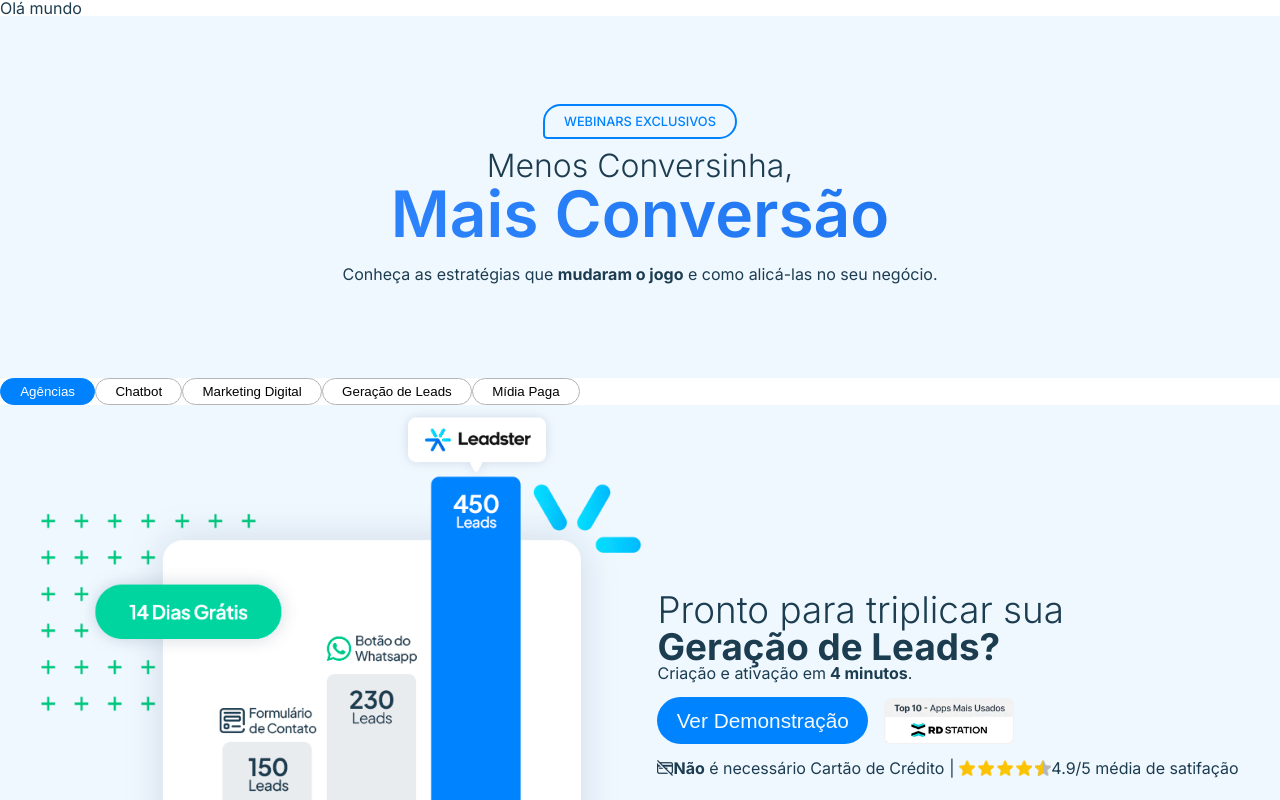
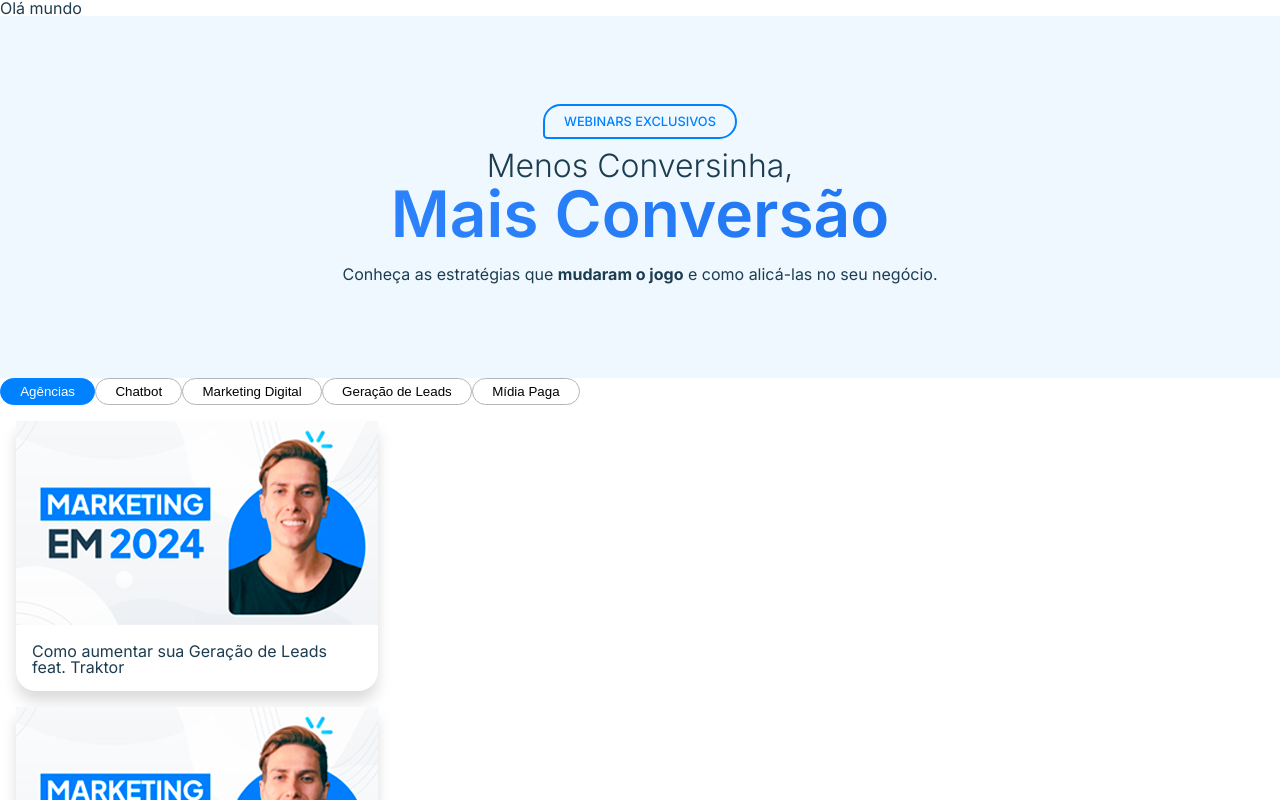
Before and after one commit to felipelamela/Teste_Leadster, a Next.js app: page / in a window 1280 px wide. Shown: the top 800 px of the page. Built offline with nearby package versions, Linux system fonts and the light colour scheme.

Commit message:
CardVideo  estatico

```diff
--- a/src/app/globals.css
+++ b/src/app/globals.css
@@ -17,3 +17,28 @@ body .buttonAtivo:hover {
   cursor: pointer;
   border: solid 1px #0082FF;
 }
+
+body .ativaCard {
+  color: #0081FF;
+
+}
+
+body span.desativado {
+  display: none;
+}
+
+span.ativaCard {
+  text-align: center;
+  right: 0px;
+  z-index: 1;
+  font-size: 3rem;
+  background: #0080ff28;
+  padding: 78px;
+  width: 202px;
+  justify-content: center;
+  align-items: center;
+  display: inline;
+  position: absolute;
+  color: white;
+
+}
--- /dev/null
+++ b/src/component/CardVideo/CardVideo.module.css
@@ -0,0 +1,14 @@
+.containerCard {
+  margin: 1rem;
+  max-width: 362px;
+  box-shadow: 0px 11px 15px -1px rgba(0, 0, 0, 0.15);
+  border-radius: 0 0 20px 20px;
+  position: relative;
+  cursor: pointer;
+}
+
+
+.textCard {
+  font-size: 1rem;
+  padding: 1rem;
+}
--- /dev/null
+++ b/src/component/CardVideo/CardVideo.tsx
@@ -0,0 +1,39 @@
+'use client'
+
+import Image from 'next/image'
+import React from 'react'
+import style from './CardVideo.module.css'
+
+const CardVideo: React.FC = () => {
+  const [ativaCard, setAtivaCard] = React.useState('desativado')
+
+  function handleMouseEnter() {
+    setAtivaCard('ativaCard')
+  }
+  function handleMouseOut() {
+    setAtivaCard('desativado')
+  }
+
+
+
+  return (
+    <div
+      className={`${style.containerCard} ${ativaCard}`}
+      onMouseEnter={event => handleMouseEnter()}
+      onMouseLeave={event => handleMouseOut()}
+    >
+      <Image
+        src="/img/thumbnail.png"
+        alt='decri'
+        width={362}
+        height={204}
+        quality={60}
+
+      />
+      <span className={`${ativaCard}`}>▶</span>
+      <p className={style.textCard}>Como aumentar sua Geração de Leads feat. Traktor</p>
+    </div >
+  )
+}
+
+export default CardVideo
--- a/src/component/Main/Main.tsx
+++ b/src/component/Main/Main.tsx
@@ -1,5 +1,7 @@
 import React from "react"
+import CardVideo from "../CardVideo/CardVideo"
 import ContainerButtons from "../ContainerButtons/ContainerButtons"
+
 
 
 
@@ -7,7 +9,12 @@ export default function Main() {
 
 
   return (<main>
-  <ContainerButtons />
+    <ContainerButtons />
+
+    <CardVideo />
+    <CardVideo />
+    <CardVideo />
+    <CardVideo />
 
 
   </main>)
--- a/src/component/TitleSec/TitleSec.tsx
+++ b/src/component/TitleSec/TitleSec.tsx
@@ -1,5 +1,4 @@
 import style from './TitleSec.module.css'
-
 
 
 export default function TitleSec() {
```
